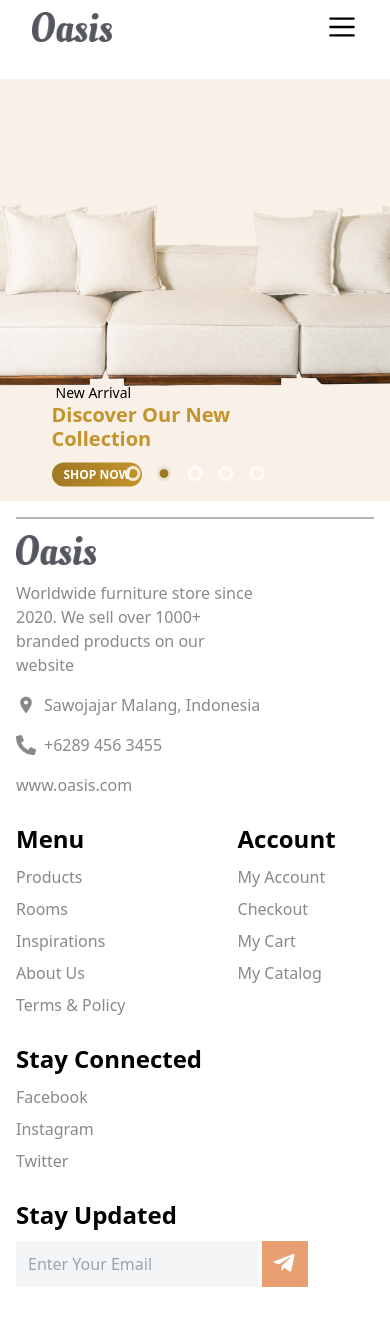
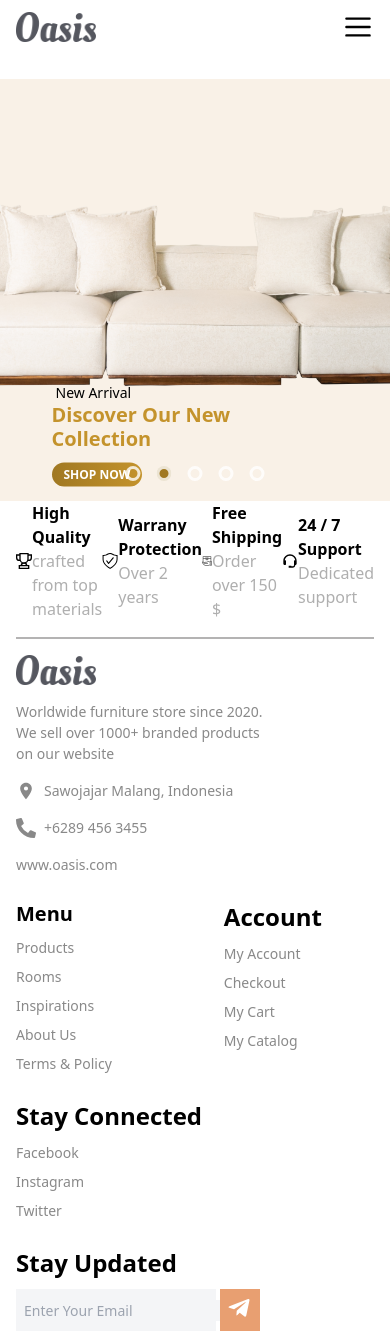
Before and after one commit to ulka96/final-frontend, a React (Vite) app: page / in a window 390 px wide. Before the commit the page ends 1287 px from the top, so only its background shows below. Built offline with nearby package versions, Linux system fonts and the light colour scheme.

Commit message:
save satisfaction component

```diff
--- a/src/components/common/containerClass/index.jsx
+++ b/src/components/common/containerClass/index.jsx
@@ -2,7 +2,7 @@ import React from 'react'
 
 const Container = ({children}) => {
   return (
-    <div className='max-w-[1440px] mx-auto px-4 '>
+    <div className='max-w-[1440px] mx-auto px-4 md:px-12 lg:px-20'>
         {children}
 
 
--- /dev/null
+++ b/src/components/home/satisfaction/index.jsx
@@ -0,0 +1,69 @@
+import React from 'react'
+
+// React icons
+import { GrTrophy } from "react-icons/gr";
+import { VscWorkspaceTrusted } from "react-icons/vsc";
+import { BiSupport } from "react-icons/bi";
+
+
+// Images
+import shipping from "../../../assets/home/shipping.png"
+
+// Component
+import Container from "../../common/containerClass/index"
+
+
+const Satisfaction = () => {
+  return (
+      <div>
+          <Container>
+              <div className='flex flex-row lg:my-[88px] lg:gap-[92px] justify-center' >
+                  <div className='flex flex-row lg:gap-6 items-center'>
+                      <div>
+                          <GrTrophy className='lg:w-10 lg:h-10'/>
+                      </div>
+                      <div className='flex flex-col'>
+                          <h1 className='lg:text-[18px] font-semibold'>High Quality</h1>
+                          <p className='text-[#afafaf]'>crafted from top materials</p>
+                      </div>
+                  </div>
+
+                  <div className='flex flex-row lg:gap-6 items-center'>
+                      <div>
+                          <VscWorkspaceTrusted className='lg:w-10 lg:h-10'/>
+                      </div>
+                      <div className='flex flex-col'>
+                          <h1 className='lg:text-[18px] font-semibold'>Warrany Protection</h1>
+                          <p className='text-[#afafaf]'>Over 2 years</p>
+                      </div>
+                  </div>
+
+                  <div className='flex flex-row lg:gap-6 items-center'>
+                      <div>
+                          <img src={shipping} alt="shipping" className='lg:w-10 lg:h-10' />
+                      </div>
+                      <div className='flex flex-col'>
+                          <h1 className='lg:text-[18px] font-semibold'>Free Shipping</h1>
+                          <p className='text-[#afafaf]'>Order over 150 $</p>
+                      </div>
+                  </div>
+
+                  <div className='flex flex-row lg:gap-6 items-center'>
+                      <div>
+                          <BiSupport className='lg:w-10 lg:h-10'/>
+                      </div>
+                      <div className='flex flex-col'>
+                          <h1 className='lg:text-[18px] font-semibold'>24 / 7 Support</h1>
+                          <p className='text-[#afafaf]'>Dedicated support</p>
+                      </div>
+                  </div>
+
+
+
+              </div>
+          </Container>
+    </div>
+  )
+}
+
+export default Satisfaction
--- a/src/components/layout/footer/index.jsx
+++ b/src/components/layout/footer/index.jsx
@@ -15,28 +15,28 @@ const Footer = () => {
 
     <div className=''>
       <Container>
-        <div className='flex flex-col lg:flex-row'>
-          <div className='border border-[#b4b3b3] my-4 w-full'></div>
-          <div className='flex flex-col gap-4'>
+      <div className='border border-[#b4b3b3] w-full my-4'></div>
+        <div className='flex flex-col lg:flex-row lg:w-full lg:gap-20'>
+            <div className='flex flex-col gap-4'>
             <div>
              <img src={logo} alt="logo" className='w-[80px] h-[30px]' />
             </div>
-            <h1 className='text-[#898989] w-[249px]'>Worldwide furniture store since 2020. We sell over 1000+ branded products on our website</h1>
+            <h1 className='text-[#898989] w-[249px] text-[14px] lg:text-[16px] md:text-[16px]'>Worldwide furniture store since 2020. We sell over 1000+ branded products on our website</h1>
             <h2 className='flex items-center gap-2'>
               <MdLocationOn className='text-[#898989] w-5 h-5'/>
-              <p className='text-[#898989]'>Sawojajar Malang, Indonesia</p>
+              <p className='text-[#898989] text-[14px] lg:text-[16px] md:text-[16px]'>Sawojajar Malang, Indonesia</p>
             </h2>
             <p className='flex items-center gap-2'>
              <FaPhoneAlt className='text-[#898989] w-5 h-5'/>
-             <p className='text-[#898989]'>+6289 456 3455</p>
+             <p className='text-[#898989] text-[14px] lg:text-[16px] md:text-[16px]'>+6289 456 3455</p>
             </p>
-            <Link className='text-[#898989]'>www.oasis.com</Link>
+            <Link className='text-[#898989] text-[14px] lg:text-[16px] md:text-[16px]'>www.oasis.com</Link>
           </div>
 
          <div className='flex flex-row gap-28'>
           <div className='flex flex-col gap-2 mt-6'>
-            <h1 className='font-poppins font-bold text-[24px]'>Menu</h1>
-            <ul className='text-[#898989] flex flex-col gap-2'>
+            <h1 className='font-poppins font-bold text-[20px] lg:text-[24px] md:text-[24px]'>Menu</h1>
+            <ul className='text-[#898989] flex flex-col gap-2 text-[14px] lg:text-[16px] md:text-[16px]'>
               <li>
                 <Link>
                   Products
@@ -67,8 +67,8 @@ const Footer = () => {
 
 
           <div className='flex flex-col gap-2 mt-6'>
-            <h1 className='font-poppins font-bold text-[24px]'>Account</h1>
-            <ul className='text-[#898989] flex flex-col gap-2'>
+            <h1 className='font-poppins font-bold text-[24px] text-[20px] lg:text-[24px] md:text-[24px]'>Account</h1>
+            <ul className='text-[#898989] flex flex-col gap-2 text-[14px] lg:text-[16px] md:text-[16px]'>
               <li>
                 <Link>
                   My Account
@@ -94,8 +94,8 @@ const Footer = () => {
           </div>
 
           <div className='flex flex-col gap-2 mt-6'>
-            <h1 className='font-poppins font-bold text-[24px]'>Stay Connected</h1>
-            <ul className='text-[#898989] flex flex-col gap-2'>
+            <h1 className='font-poppins font-bold text-[24px] text-[20px] lg:text-[24px] md:text-[24px]'>Stay Connected</h1>
+            <ul className='text-[#898989] flex flex-col gap-2 text-[14px] lg:text-[16px] md:text-[16px]'>
               <li>
                 <Link>
                   Facebook
@@ -115,13 +115,13 @@ const Footer = () => {
           </div>
 
           <div className='flex flex-col gap-2 mt-6'>
-            <h1 className='font-poppins font-bold text-[24px]'>Stay Updated</h1>
+            <h1 className='font-poppins font-bold text-[24px] text-[20px] lg:text-[24px] md:text-[24px]'>Stay Updated</h1>
 
             <div className='flex gap-1'>
-            <div className='py-[11px] px-3 bg-[#f4f5f7] w-[242px]'>
-            <input type="email" placeholder='Enter Your Email' className='bg-[#f4f5f7] outline-none' />
+            <div className='py-[9px] px-2 lg:py-[11px] lg:px-3 md:py-[11px] md:px-3 bg-[#f4f5f7] w-[200px] md:w-[242px] lg:w-[242px]'>
+            <input type="email" placeholder='Enter Your Email' className='bg-[#f4f5f7] outline-none text-[14px] lg:text-[16px] md:text-[16px]' />
             </div>
-            <div className='p-[10px] bg-[#e89f71] w-[46px]'>
+            <div className='p-[7px] lg:p-[10px] md:p-[10px] bg-[#e89f71] w-[40px] lg:w-[46px] md:w-[46px]'>
               <FaTelegramPlane className='w-6 h-6 text-white'/>
               </div>
               </div>
--- a/src/components/layout/header/index.jsx
+++ b/src/components/layout/header/index.jsx
@@ -48,7 +48,7 @@ const Header = () => {
 ]
   return (
     <Container>
-      <div className='mt-[11px] px-4 md:px-12 lg:px-20'>
+      <div className='mt-[11px]'>
         <div className='flex justify-between items-center'>
         <div>
            <img src={logo} alt="logo" className='w-[80px] h-[30px]' />
--- a/src/pages/home/page.jsx
+++ b/src/pages/home/page.jsx
@@ -1,10 +1,12 @@
 import React from 'react'
 import Hero from '../../components/home/hero'
+import Satisfaction from '../../components/home/satisfaction'
 
 const HomePage = () => {
   return (
     <div>
-      <Hero/>
+      <Hero />
+      <Satisfaction/>
     </div>
   )
 }
--- a/tailwind.config.js
+++ b/tailwind.config.js
@@ -5,7 +5,17 @@ export default {
     "./src/**/*.{js,ts,jsx,tsx}",
   ],
   theme: {
-    extend: {},
+    extend: {
+      keyframes: {
+        scrollRight: {
+          '0%': { transform: 'translateX(0)' },
+          '100%': { transform: 'translateX(100%)' },
+        },
+      },
+      animation: {
+        scrollRight: 'scrollRight 10s linear infinite',
+      },
+    },
   },
   screens: {
     sm: "393px",
```
Also changed, not shown: src/assets/home/shipping.png (added).
